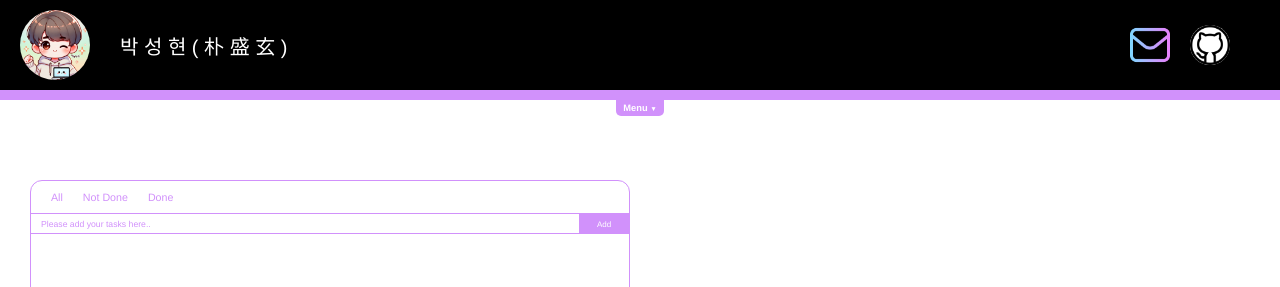
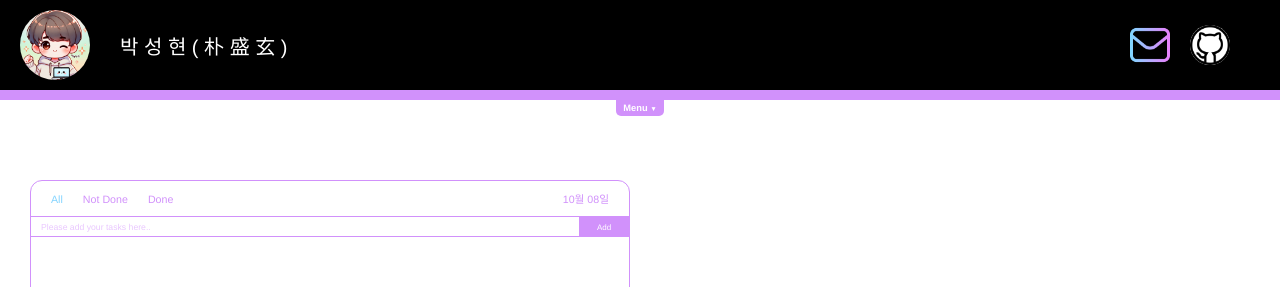
Before and after one commit to Hyun-EG/TP-Hyun-s-homepage, a React (Vite) app: page / in a window 1280 px wide. Shown: the top 287 px of the page. Built offline with nearby package versions, Linux system fonts and the light colour scheme; a web font is replaced by a local one.

Commit message:
Feat: 기능 별 로직 및 스타일 변경

```diff
--- a/src/components/Dashboard/ToDoList.tsx
+++ b/src/components/Dashboard/ToDoList.tsx
@@ -7,6 +7,16 @@ const ToDoList = () => {
   const [editValue, setEditValue] = useState("");
   const [checkedTasks, setCheckedTasks] = useState<boolean[]>([]);
   const [filter, setFilter] = useState<"all" | "notDone" | "done">("all");
+  const [isAll, setIsAll] = useState(true);
+  const [isNotDone, setIsNotDone] = useState(false);
+  const [isDone, setIsDone] = useState(false);
+
+  const getCurrentTime = () => {
+    const now = new Date();
+    const day = (now.getMonth() + 1).toString().padStart(2, "0");
+    const date = now.getDate().toString().padStart(2, "0");
+    return `${day}월 ${date}일`;
+  };
 
   function addTask(e: React.ChangeEvent<HTMLInputElement>) {
     const value = e.target.value;
@@ -67,23 +77,46 @@ const ToDoList = () => {
     <div className="toDoList">
       <div className="toDoList__container">
         <div className="toDoList__container__header">
+          <div className="toDoList__container__header__titles">
             <div
-            className="toDoList__container__header_title"
-            onClick={() => setFilter("all")}
+              className="toDoList__container__header__titles_title"
+              onClick={() => {
+                setFilter("all");
+                setIsAll(true);
+                setIsNotDone(false);
+                setIsDone(false);
+              }}
+              style={{ color: isAll === true ? "#83d4ff" : "#d191fb" }}
             >
               All
             </div>
             <div
-            className="toDoList__container__header_title"
-            onClick={() => setFilter("notDone")}
+              className="toDoList__container__header__titles_title"
+              onClick={() => {
+                setFilter("notDone");
+                setIsNotDone(true);
+                setIsAll(false);
+                setIsDone(false);
+              }}
+              style={{ color: isNotDone === true ? "#83d4ff" : "#d191fb" }}
             >
               Not Done
             </div>
             <div
-            className="toDoList__container__header_title"
-            onClick={() => setFilter("done")}
+              className="toDoList__container__header__titles_title"
+              onClick={() => {
+                setFilter("done");
+                setIsDone(true);
+                setIsAll(false);
+                setIsNotDone(false);
+              }}
+              style={{ color: isDone === true ? "#83d4ff" : "#d191fb" }}
             >
               Done
+            </div>
+          </div>
+          <div className="toDoList__container__header__time">
+            {getCurrentTime()}
           </div>
         </div>
         <div className="toDoList__container__main">
@@ -129,6 +162,8 @@ const ToDoList = () => {
                     style={{
                       textDecoration:
                         checkedTasks[index] === true ? "line-through" : "none",
+                      color:
+                        checkedTasks[index] === true ? "#83d4ff" : "#d191fb",
                     }}
                     className="toDoList__container__main__taskArea__taskList_tasks"
                   >
--- a/src/components/Layout/Nav.tsx
+++ b/src/components/Layout/Nav.tsx
@@ -63,7 +63,7 @@ const Nav = () => {
               className="nav__container__btnArea"
             >
               <div className="nav__container__btnArea_btn">
-                숨기기 <span className="arrow">▲</span>
+                Hide <span className="arrow">▲</span>
               </div>
             </div>
           </>
--- a/src/style/components/_layout.scss
+++ b/src/style/components/_layout.scss
@@ -4,7 +4,7 @@
 }
 
 input::placeholder {
-  color: #d191fb;
+  color: hsl(276, 100%, 89%);
 }
 
 ::-webkit-scrollbar {
--- a/src/style/components/_todolist.scss
+++ b/src/style/components/_todolist.scss
@@ -5,10 +5,13 @@
     border-radius: 12px;
 
     &__header {
+      @include flex(between, center);
+      padding: 10px 20px;
+      border-bottom: 1px solid #d191fb;
+
+      &__titles {
         @include flex(start, center);
-      padding: 10px 20px;
         gap: 20px;
-      border-bottom: 1px solid #d191fb;
 
         &_title {
           @include text-style(16, #d191fb, 400);
@@ -17,6 +20,11 @@
           &:hover {
             color: #83d4ff;
           }
+        }
+      }
+
+      &__time {
+        @include text-style(16, #d191fb, 400);
       }
     }
     &__main {
```
Lines whose indentation alone changed are shown as unchanged.
